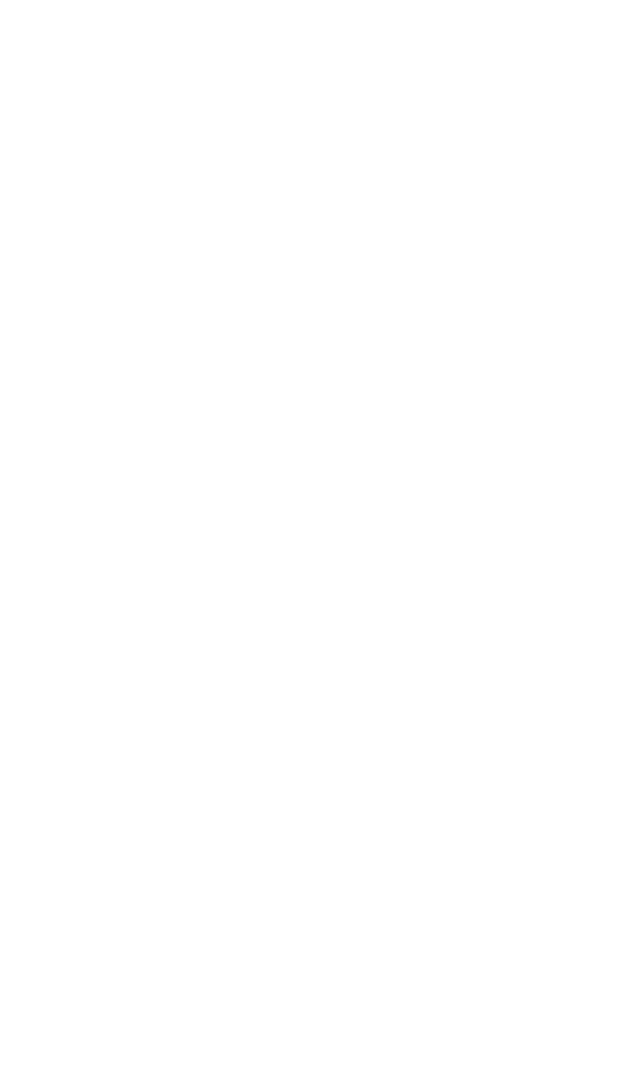
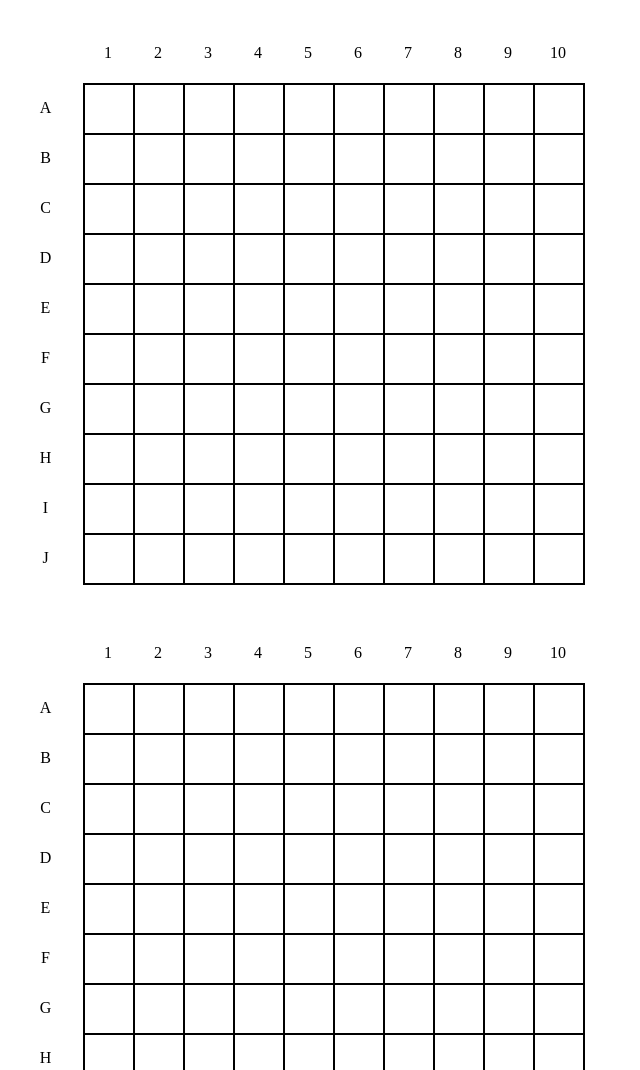
Before and after one commit to ndrewta/battleship, a website built with webpack: page src/template.html in a window 1280 px wide. Shown: the top 1070 px of the page, without its empty margins (0-640 px from the left). Before the commit the page ends 800 px from the top, so only its background shows below. Built offline with nearby package versions, Linux system fonts and the light colour scheme.

Commit message:
Initial design of player grids.

```diff
--- a/src/index.js
+++ b/src/index.js
@@ -0,0 +1,7 @@
+import "./style.css";
+import layout from "./layout";
+
+const topBoard = document.getElementById("top");
+const botBoard = document.getElementById("bot");
+layout(topBoard);
+layout(botBoard);
--- /dev/null
+++ b/src/layout.js
@@ -0,0 +1,37 @@
+export default function createBoard(contentDiv) {
+  // Create game board
+  const board = document.createElement("div");
+  board.setAttribute("class", "board");
+
+  for (let x = 1; x <= 10; x++) {
+    for (let y = 1; y <= 10; y++) {
+      const square = document.createElement("div");
+      square.setAttribute("class", "squares");
+      square.setAttribute("data-x", x);
+      square.setAttribute("data-y", y);
+      board.appendChild(square);
+    }
+  }
+
+  // Create labels
+  const letters = ["A", "B", "C", "D", "E", "F", "G", "H", "I", "J"];
+  const leftLabel = document.createElement("div");
+  leftLabel.setAttribute("id", "left-label");
+  for (let i = 0; i < 10; i++) {
+    const letter = document.createElement("p");
+    letter.textContent = letters[i];
+    leftLabel.appendChild(letter);
+  }
+  const topLabel = document.createElement("div");
+  topLabel.setAttribute("id", "top-label");
+  for (let i = 1; i <= 10; i++) {
+    const number = document.createElement("p");
+    number.textContent = i;
+    topLabel.appendChild(number);
+  }
+
+  // Append objects to board
+  contentDiv.appendChild(board);
+  contentDiv.appendChild(leftLabel);
+  contentDiv.appendChild(topLabel);
+}
--- /dev/null
+++ b/src/style.css
@@ -0,0 +1,39 @@
+.board {
+  font-size: 36px;
+  border: solid 1px;
+  width: 500px;
+  height: 500px;
+  display: grid;
+  grid-template-columns: repeat(10, 1fr);
+  grid-template-rows: repeat(10, 1fr);
+  grid-column-start: 2;
+  grid-row-start: 2;
+}
+
+#top-label {
+  display: grid;
+  grid-template-columns: repeat(10, 1fr);
+  grid-column-start: 2;
+  text-align: center;
+  height: 50px;
+  margin-top: 20px;
+}
+
+#left-label {
+  display: grid;
+  grid-template-rows: repeat(10, 1fr);
+  grid-row-start: 2;
+  text-align: center;
+}
+
+.content {
+  margin-bottom: 25px;
+  width: 575px;
+  display: grid;
+  grid-template-columns: 75px 500px;
+  grid-template-rows: 75px 500px;
+}
+
+.squares {
+  border: solid 1px;
+}
--- a/src/template.html
+++ b/src/template.html
@@ -5,5 +5,8 @@
     <title><%= htmlWebpackPlugin.options.title %></title>
     <meta name="viewport" content="width=device-width, initial-scale=1" />
   </head>
-  <body></body>
+  <body>
+    <div class="content" id="top"></div>
+    <div class="content" id="bot"></div>
+  </body>
 </html>
--- a/webpack.config.js
+++ b/webpack.config.js
@@ -5,7 +5,10 @@ module.exports = {
   mode: "development",
   entry: {
     index: "./src/index.js",
-    ship: "./src/ship.js",
+    ship: "./src/Ship.js",
+    gameboard: "./src/GameBoard.js",
+    player: "./src/Player.js",
+    layout: "./src/layout.js",
   },
   devtool: "inline-source-map",
   plugins: [
```
Also changed, not shown: dist/gameboard.bundle.js (added), dist/index.bundle.js, dist/index.html, dist/layout.bundle.js (added), dist/player.bundle.js (added), dist/ship.bundle.js.
